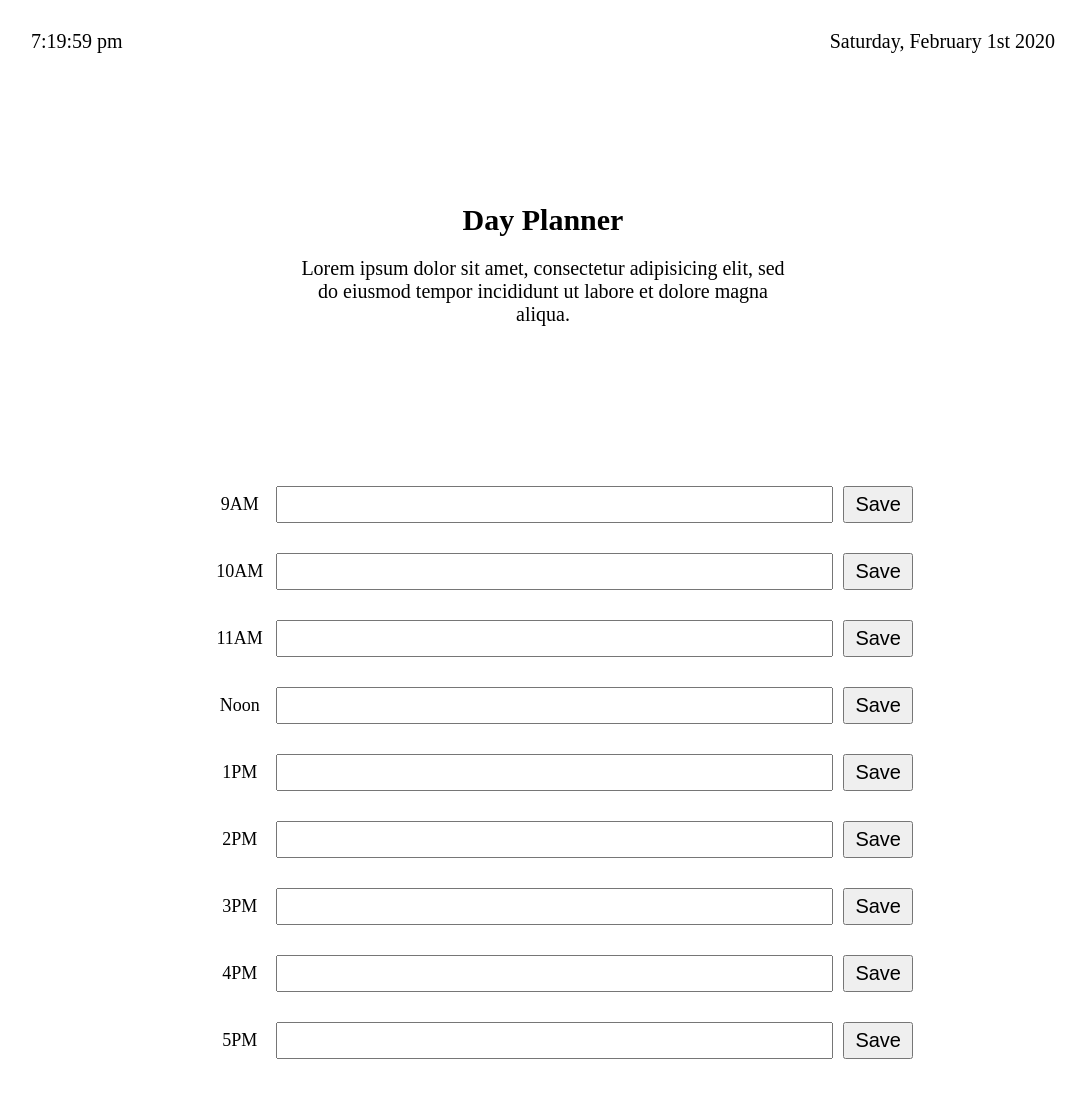
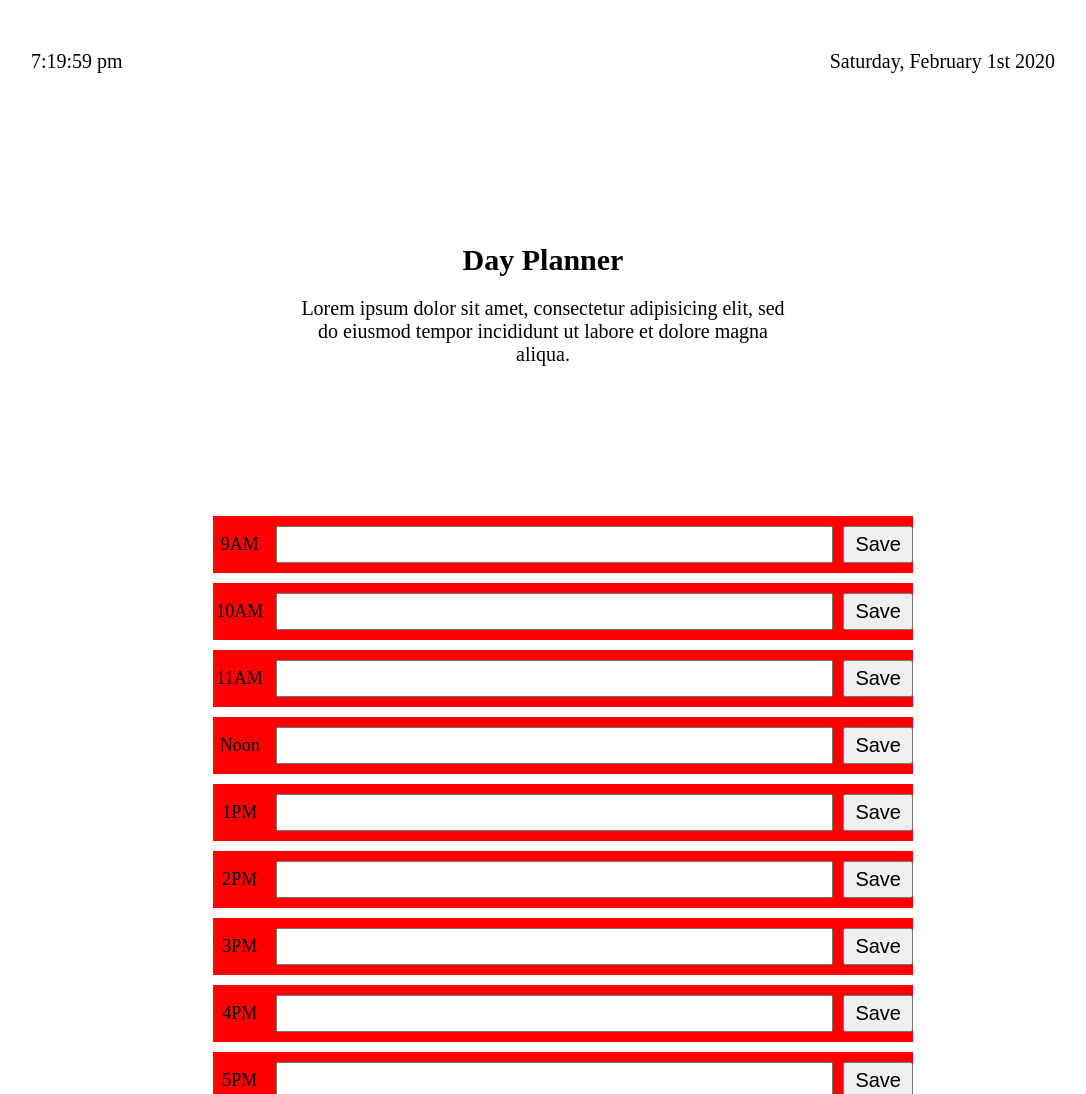
Before and after one commit to erodrigueztoimil/day_planner, a plain HTML site: page index.html in a window 1280 px wide. Shown: the top 1094 px of the page, without its empty margins (97-1183 px from the left). Drawn offline with nearby package versions, Linux system fonts and the light colour scheme.

Commit message:
working app

```diff
--- a/index.html
+++ b/index.html
@@ -11,8 +11,8 @@
   </head>
   <body>
     <header>
-      <div class="time"></div>
-      <div class="date"></div>
+      <p class="time"></p>
+      <p class="date"></p>
     </header>
 
     <div class="title">
--- a/js/script.js
+++ b/js/script.js
@@ -1,36 +1,73 @@
 $(document).ready(function() {
-  // handle time
-  var clock = $('.time').text(moment().format("h:mm:ss a"));
+  var currentTime;
+
+  handleCurrentTime(); // display static clock
+  renderTasks(); // render initial tasks and screen
+  renderDoneTask() // handle if the time of the task passed
+
+  function handleCurrentTime() {
+    currentTime = moment().format("H"); // current time in military format
+    $('.time').text(moment().format("h:mm:ss a"));
+  } // display current time
 
   setInterval(function() {
-    clock =  $('.time').text(moment().format("h:mm:ss a"));
+    handleCurrentTime() // render time every second to make clock live
+    renderDoneTask() // handle if the time of the task passed
   }, 1000)
 
-
-  // handle date
-  $('.date').text(moment().format("dddd, MMMM Do YYYY"));
+  $('.date').text(moment().format("dddd, MMMM Do YYYY"));// handle date
 
 
-  // handle schedule
-  var hours = ['9AM', '10AM', '11AM', 'Noon', '1PM', '2PM', '3PM', '4PM', '5PM'];
-
-  var savedTask = '';
+  // when executing the function, generate an schedule screen with choosen hours
+  // if saved task display value to corresponding time
+  function renderTasks() {
+    $('ul').empty(); // delete all previous tasks
+    var hours = ['9AM', '10AM', '11AM', 'Noon', '1PM', '2PM', '3PM', '4PM', '5PM']; // initial schedule
+    var savedTask = ''; // default task text
 
     hours.forEach(function(hour, index) {
       savedTask = localStorage.getItem(hour); // get task corresponding to the time
 
       if (!savedTask) {
-      savedTask = ''; // if saved task = null, dont show anything
+        savedTask = ''; // if not saved task set to default
       }
 
+      mTime = index+9; // change task time to military hour
+
       // generate an li element for each hour
-    $('ul').append("<li index='"+index+"'><p class='hour'>"+hour+"</p><input class='task-input' value='"+savedTask+"'></input><button class='save-button'>Save</button></li>")
+      $('ul').append("<li mTime='"+mTime+"'><p class='hour'>"+hour+"</p><input class='task-input' value='"+savedTask+"'></input><button class='save-button'>Save</button></li>")
     });
+  }
 
+
+  // when save button is clicked, get user input and save it to local storage
   $('.save-button').click(function() {
     var userInput = $(this).siblings('input').val(); // get user input
     var hour = $(this).siblings('p').text(); // get at what time the user is changing the input
 
+    // if user typed a value then ...
+    if (userInput) {
       localStorage.setItem(hour, userInput) // save task with the corresponding hour
+    }
+
+    if (!userInput) {
+      localStorage.removeItem(hour); // if the user deletes task, remove it from local storage
+    }
   });
+
+
+  //
+  function renderDoneTask() {
+    var taskTime;
+
+    $('li').each(function() {
+      taskTime = $(this).attr('mTime');
+      taskTime = parseInt(taskTime);
+
+      if (taskTime < currentTime) {
+        $(this).css('background-color', 'red');
+        // renderTasks()
+      }
     });
+  }
+});
--- a/scss/style.scss
+++ b/scss/style.scss
@@ -36,6 +36,7 @@ header {
       width: 80%;
       max-width: 700px;
       justify-content: center;
+      background-color: lightblue;
 
       .hour {
         font-size: 18px;
@@ -57,3 +58,7 @@ header {
     }
   }
 }
+
+.done {
+  background-color: red;
+}
```
Also changed, not shown: css/style.css, 1 other file. Lines whose indentation alone changed are shown as unchanged.
